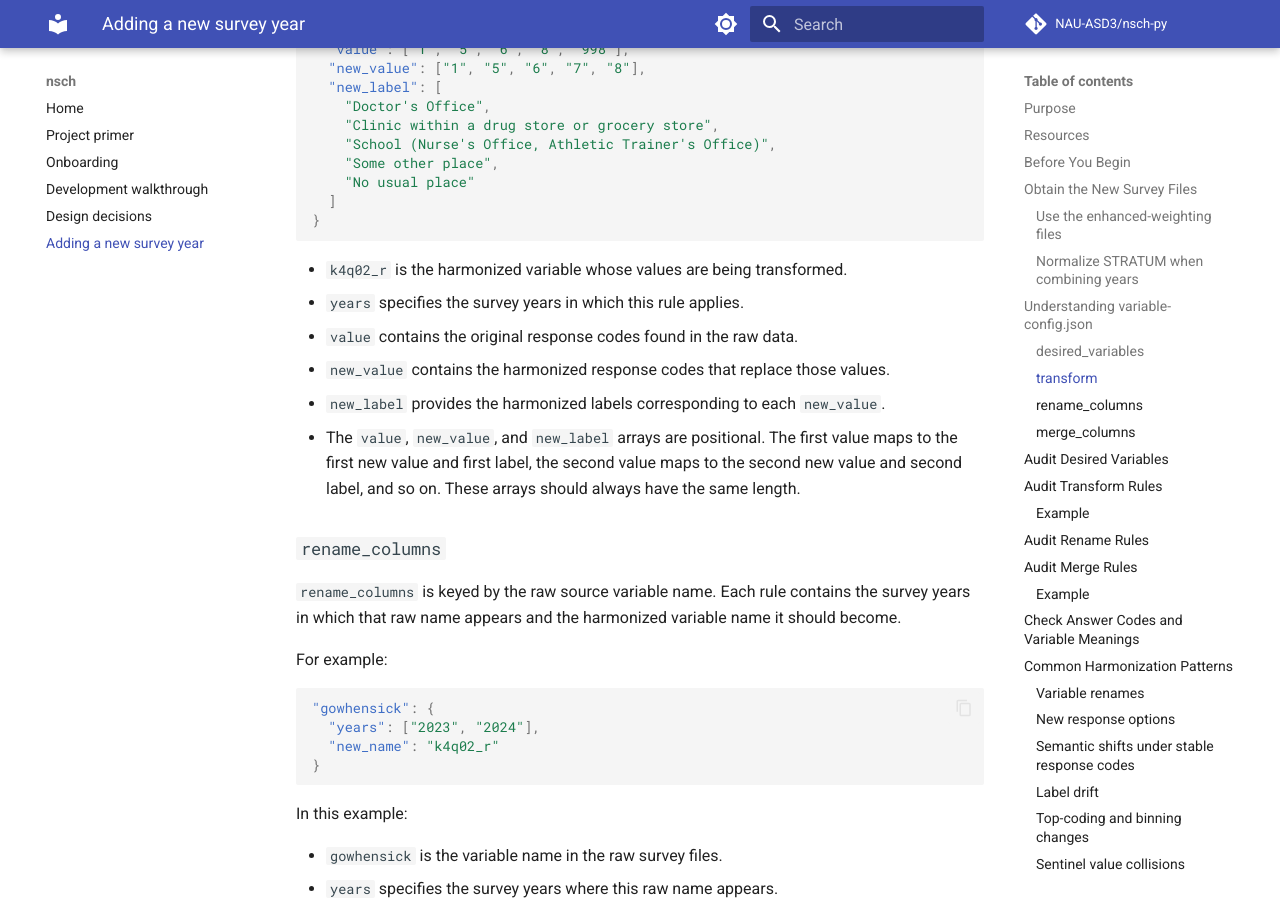
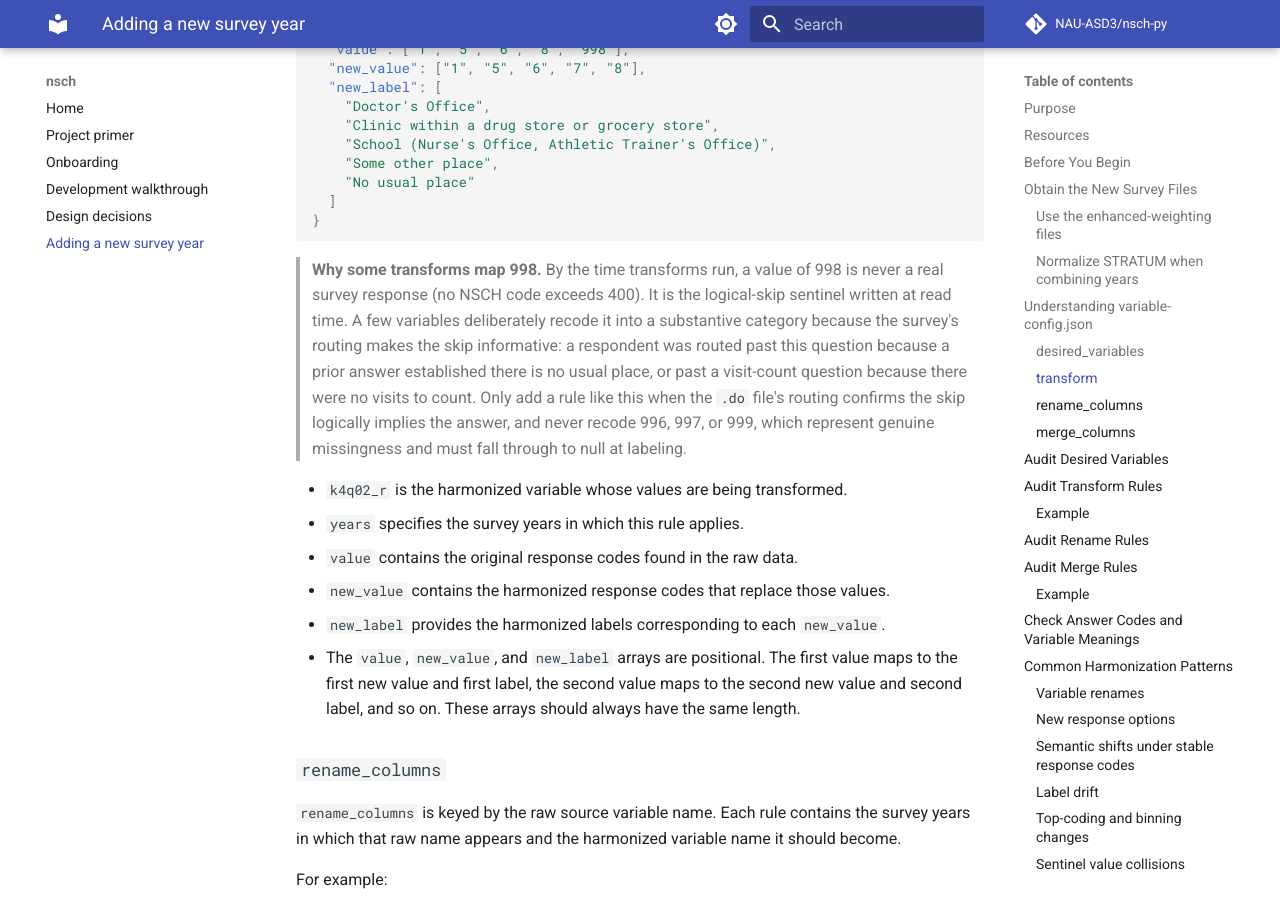
Before and after one commit to NAU-ASD3/nsch-py, an MkDocs documentation site: the page built from docs/adding-a-new-year.md, in a window 1280 px wide and 900 px high, scrolled down 4227 px. Built offline with MkDocs 1.6.1 and Material for MkDocs 9.7.7, drawn with Linux system fonts in a browser that asks for light colours; comment, search, counter and statistics services are not loaded; some of the changed text lies outside the part shown.

Commit message:
explain deliberate 998 skip-recodes in the runbook

````diff
--- a/docs/adding-a-new-year.md
+++ b/docs/adding-a-new-year.md
@@ -152,6 +152,17 @@ For example:
   ]
 }
 ```
+
+> **Why some transforms map 998.** By the time transforms run, a value of
+> 998 is never a real survey response (no NSCH code exceeds 400). It is the
+> logical-skip sentinel written at read time. A few variables deliberately
+> recode it into a substantive category because the survey's routing makes
+> the skip informative: a respondent was routed past this question because a
+> prior answer established there is no usual place, or past a visit-count
+> question because there were no visits to count. Only add a rule like this
+> when the `.do` file's routing confirms the skip logically implies the
+> answer, and never recode 996, 997, or 999, which represent genuine
+> missingness and must fall through to null at labeling.
 
 - `k4q02_r` is the harmonized variable whose values are being transformed.
 - `years` specifies the survey years in which this rule applies.
@@ -363,6 +374,10 @@ Instead of forcing harmonization through configuration, document the difference
 
 ### Sentinel value collisions
 
+Note that the 998 transforms shown earlier are not collisions. They are
+deliberate recodes of the logical-skip sentinel; see the callout in the
+`transform` section above.
+
 The project reserves tagged missing-value sentinels `996` through `999`. Most NSCH variables use much smaller response codes, but a few variables legitimately contain three-digit values. Whenever adding or modifying transformation rules, verify that genuine survey values are not accidentally treated as tagged missing values.
 
 ## Validate the Harmonized Dataset
--- a/pyproject.toml
+++ b/pyproject.toml
@@ -1,6 +1,6 @@
 [project]
 name = "nsch"
-version = "2026.9.14.2"
+version = "2026.9.14.3"
 description = "NSCH data preparation toolkit: download, harmonize, and combine National Survey of Children's Health data across years."
 readme = "README.md"
 requires-python = ">=3.11"
````
Also changed, not shown: CHANGELOG.md (+4 -0 lines), 1 other file.
